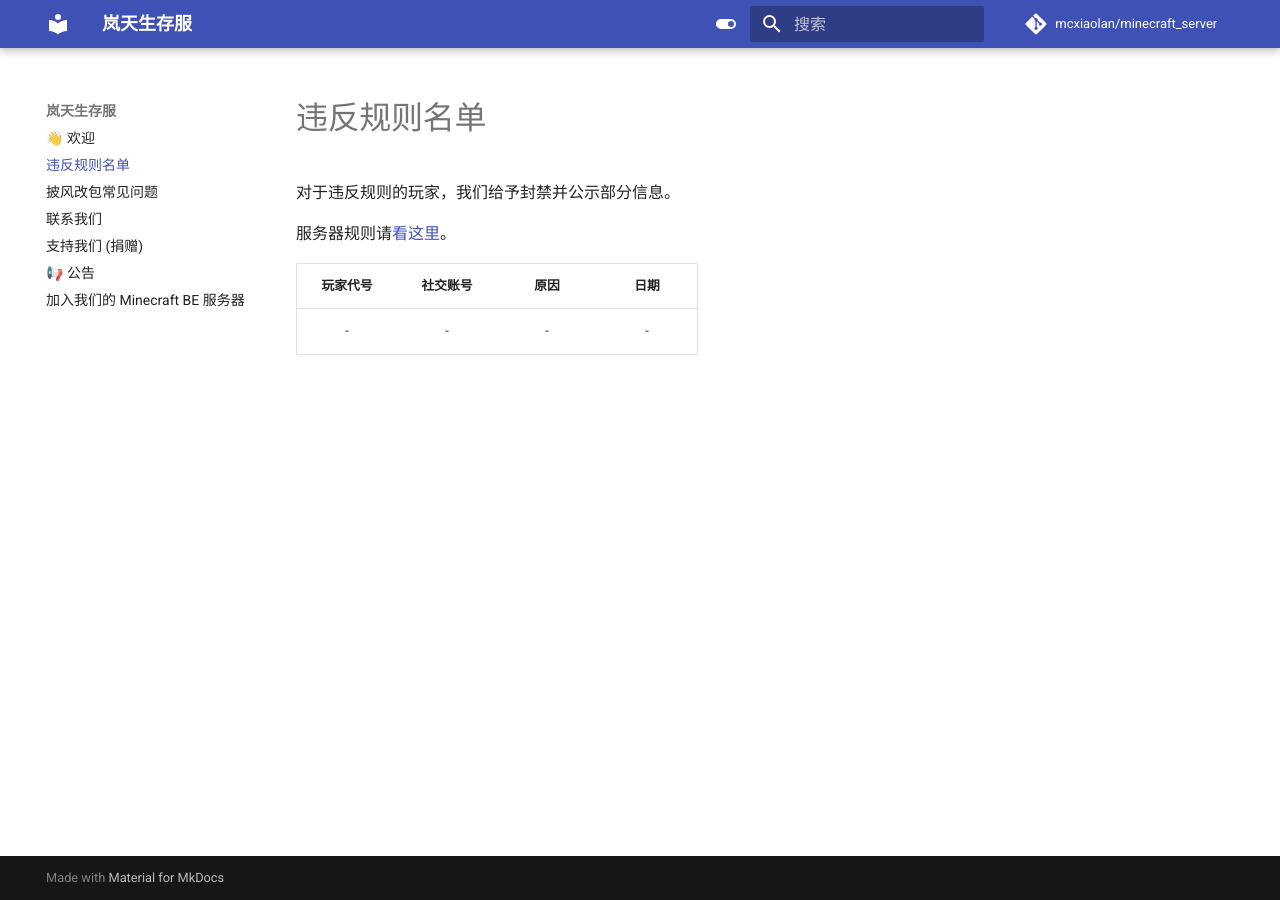
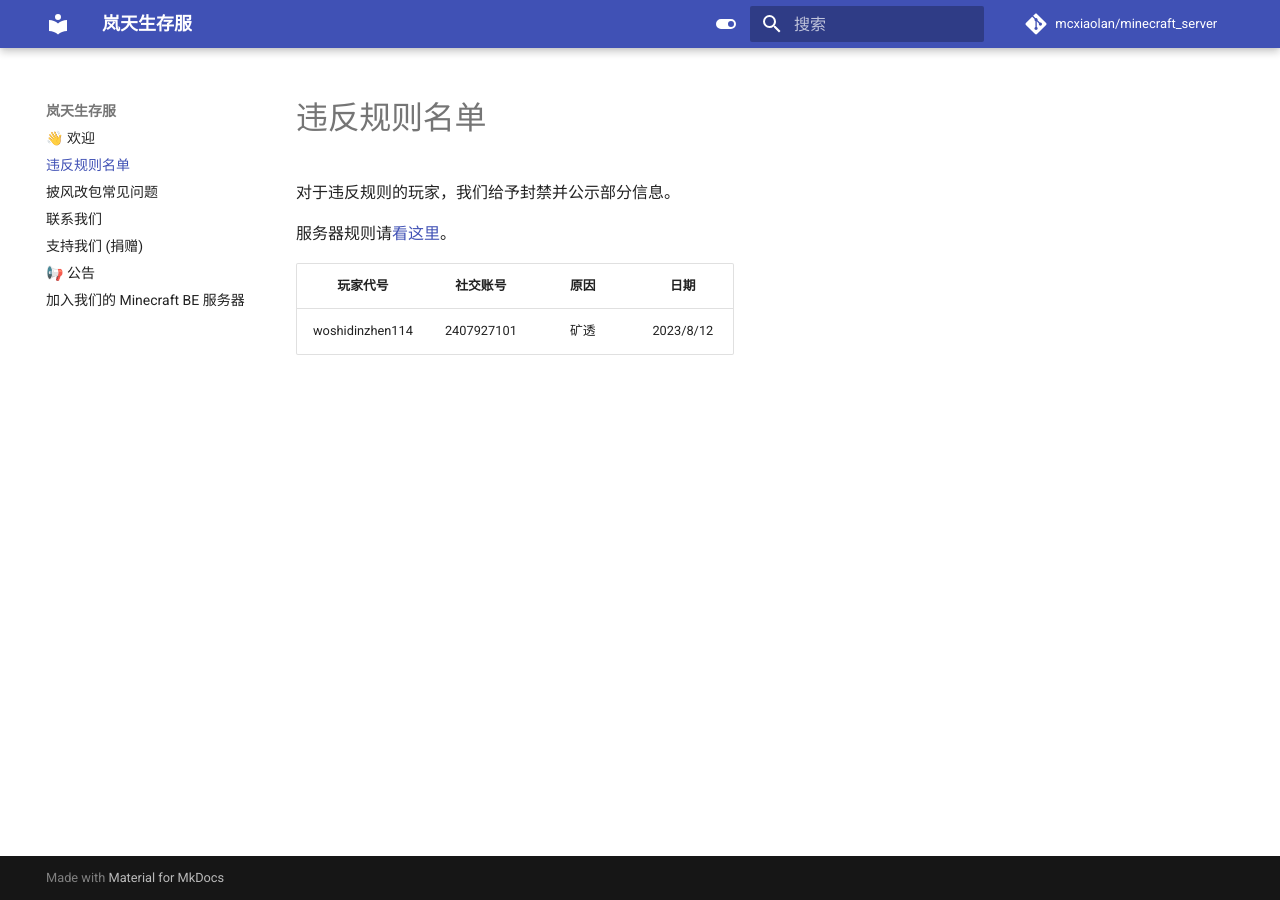
Before and after one commit to mcxiaolan/minecraft_server, an MkDocs documentation site: the page built from docs/blacklist.md, in a window 1280 px wide. Built offline with MkDocs 1.6.1 and Material for MkDocs 9.7.7, drawn with Linux system fonts in a browser that asks for light colours; comment, search, counter and statistics services are not loaded.

Commit message:
Update blacklist.md

```diff
--- a/docs/blacklist.md
+++ b/docs/blacklist.md
@@ -5,4 +5,4 @@
 
 | 玩家代号 | 社交账号 | 原因 | 日期 |
 |:--:|:--:|:--:|:--:|
-| - | - | - | - |
+| woshidinzhen114 | 2407927101 | 矿透 | 2023/8/12 |
```
